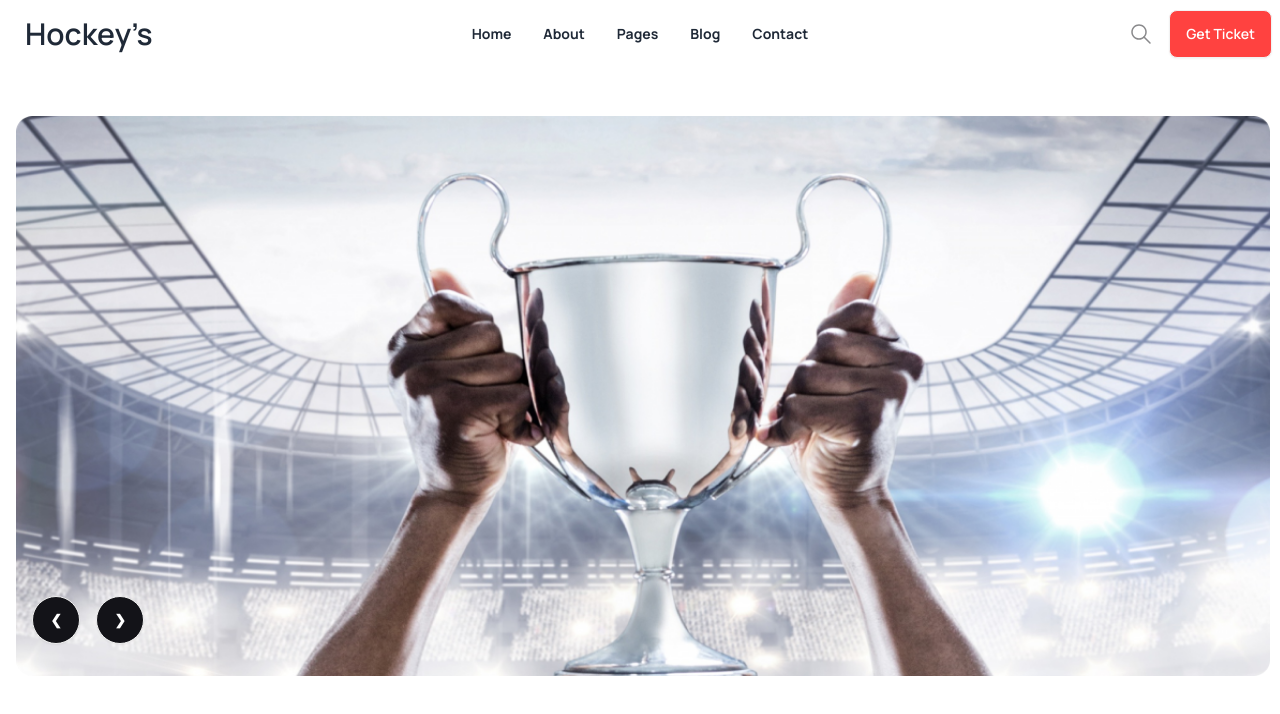
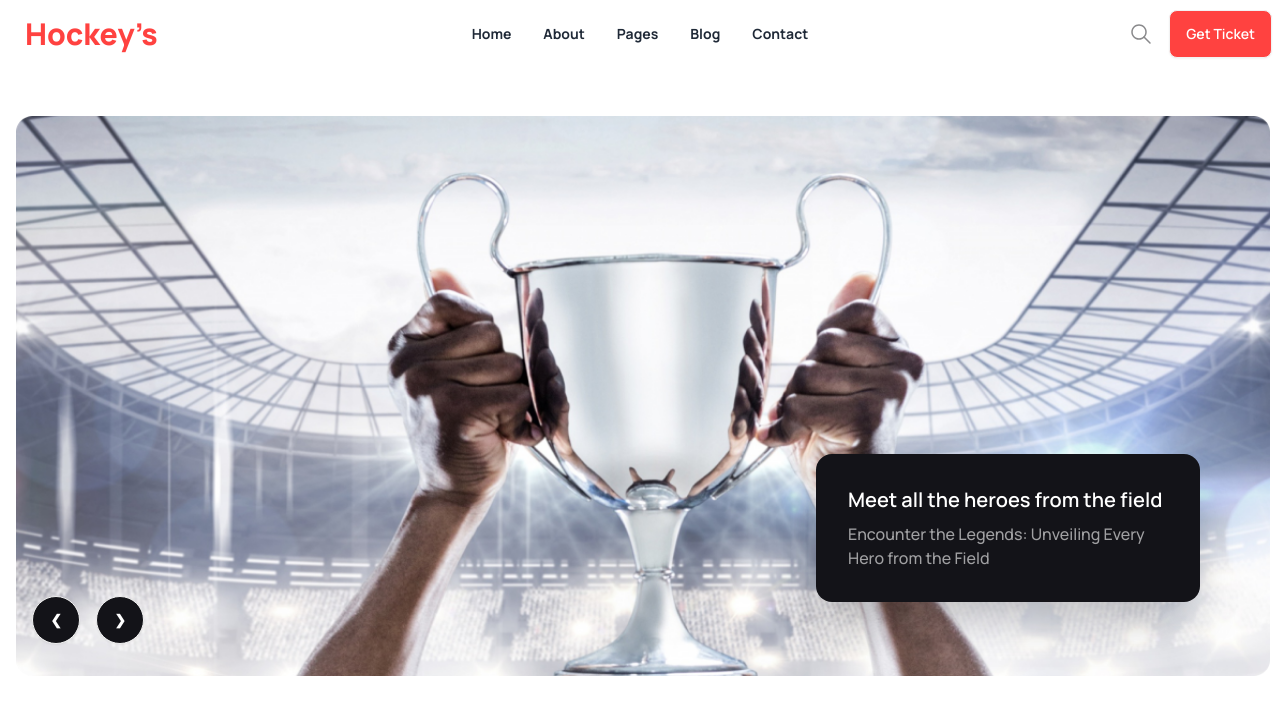
Before and after one commit to shariarSultanFahim/PH-Assingment-03-Hockeys, a plain HTML site: page index.html in a window 1280 px wide. Drawn offline with nearby package versions, Linux system fonts and the light colour scheme.

Commit message:
Header Section With Bonus Part Done

```diff
--- a/index.html
+++ b/index.html
@@ -26,7 +26,7 @@
 
   <body class="font-manrope">
     <!-- Header -->
-    <header class="container mx-auto">
+    <header class="container mx-auto relative">
       <!-- navigation Bar Start -->
       <div class="navbar bg-base-100">
         <div class="navbar-start">
@@ -58,7 +58,7 @@
               <li class="font-bold hover:text-[#FF4240]"><a>Contact</a></li>
             </ul>
           </div>
-          <a class="btn btn-ghost text-3xl">Hockey’s</a>
+          <a class="btn btn-ghost font-extrabold text-3xl text-[#FF4240]">Hockey’s</a>
         </div>
         <div class="navbar-center hidden lg:flex">
           <ul class="menu menu-horizontal px-1">
@@ -105,7 +105,7 @@
         </div>
       </div>
       <!-- Carousel Banner -->
-      <div class="carousel w-full mt-12 space-x-16">
+      <div class="carousel w-full mt-12 space-x-16 ">
         <div
           id="slide1"
           class="carousel-item px-4 relative w-[93%] lg:w-[98%] lg:h-[35rem] justify-self-start top-[90%]"
@@ -187,10 +187,21 @@
           </div>
         </div>
       </div>
+      <!-- Heros Card -->
+      <div class="card container bg-[#131318] w-[95%] bg-base-100 shadow-2xl mt-4 mx-auto lg:w-96 lg:absolute lg:bottom-20 lg:right-20  ">
+        <div class="card-body">
+          <h2 class="card-title text-white text-bold">Meet all the heroes from the field</h2>
+          <p class="text-white text-base font-medium text-opacity-60">Encounter the Legends: Unveiling Every Hero from the Field</p>
+        </div>
+      </div>
     </header>
 
     <!-- Main Section Start -->
-    <main></main>
+    <main>
+
+
+
+    </main>
 
     <!-- Footer Start -->
     <footer></footer>
```
